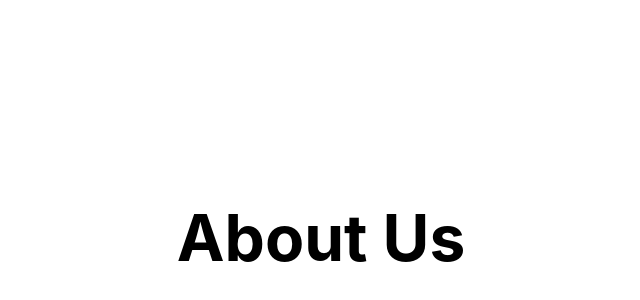
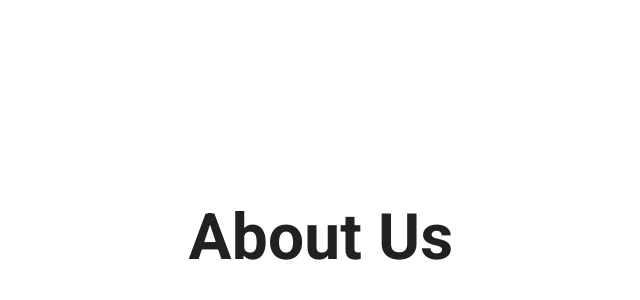
Before and after one commit to pabhi-pete/nextjs-playground, a Next.js app: page /about_us in a window 1280 px wide. Shown: the part 162-462 px from the top of the page, without its empty margins (319-959 px from the left). Built offline with nearby package versions, Linux system fonts and the light colour scheme.

Commit message:
update material-ui config

```diff
--- a/pages/_app.js
+++ b/pages/_app.js
@@ -1,7 +1,37 @@
-import '../styles/globals.css'
+import React from 'react';
+import PropTypes from 'prop-types';
+import Head from 'next/head';
+import { ThemeProvider } from '@material-ui/core/styles';
+import CssBaseline from '@material-ui/core/CssBaseline';
+import theme from '../src/theme';
 
-function MyApp({ Component, pageProps }) {
-  return <Component {...pageProps} />
+export default function MyApp(props) {
+  const { Component, pageProps } = props;
+
+  React.useEffect(() => {
+    // Remove the server-side injected CSS.
+    const jssStyles = document.querySelector('#jss-server-side');
+    if (jssStyles) {
+      jssStyles.parentElement.removeChild(jssStyles);
+    }
+  }, []);
+
+  return (
+    <React.Fragment>
+      <Head>
+        <title>My page</title>
+        <meta name="viewport" content="minimum-scale=1, initial-scale=1, width=device-width" />
+      </Head>
+      <ThemeProvider theme={theme}>
+        {/* CssBaseline kickstart an elegant, consistent, and simple baseline to build upon. */}
+        <CssBaseline />
+        <Component {...pageProps} />
+      </ThemeProvider>
+    </React.Fragment>
+  );
 }
 
-export default MyApp
+MyApp.propTypes = {
+  Component: PropTypes.elementType.isRequired,
+  pageProps: PropTypes.object.isRequired,
+};
--- /dev/null
+++ b/pages/_document.js
@@ -0,0 +1,68 @@
+import React from 'react';
+import Document, { Html, Head, Main, NextScript } from 'next/document';
+import { ServerStyleSheets } from '@material-ui/core/styles';
+import theme from '../src/theme';
+
+export default class MyDocument extends Document {
+  render() {
+    return (
+      <Html lang="en">
+        <Head>
+          {/* PWA primary color */}
+          <meta name="theme-color" content={theme.palette.primary.main} />
+          <link
+            rel="stylesheet"
+            href="https://fonts.googleapis.com/css?family=Roboto:300,400,500,700&display=swap"
+          />
+        </Head>
+        <body>
+          <Main />
+          <NextScript />
+        </body>
+      </Html>
+    );
+  }
+}
+
+// `getInitialProps` belongs to `_document` (instead of `_app`),
+// it's compatible with server-side generation (SSG).
+MyDocument.getInitialProps = async (ctx) => {
+  // Resolution order
+  //
+  // On the server:
+  // 1. app.getInitialProps
+  // 2. page.getInitialProps
+  // 3. document.getInitialProps
+  // 4. app.render
+  // 5. page.render
+  // 6. document.render
+  //
+  // On the server with error:
+  // 1. document.getInitialProps
+  // 2. app.render
+  // 3. page.render
+  // 4. document.render
+  //
+  // On the client
+  // 1. app.getInitialProps
+  // 2. page.getInitialProps
+  // 3. app.render
+  // 4. page.render
+
+  // Render app and page and get the context of the page with collected side effects.
+  const sheets = new ServerStyleSheets();
+  const originalRenderPage = ctx.renderPage;
+
+  ctx.renderPage = () =>
+    originalRenderPage({
+      enhanceApp: (App) => (props) => sheets.collect(<App {...props} />),
+    });
+
+  const initialProps = await Document.getInitialProps(ctx);
+
+  return {
+    ...initialProps,
+    // Styles fragment is rendered after the app and page rendering finish.
+    styles: [...React.Children.toArray(initialProps.styles), sheets.getStyleElement()],
+  };
+};
--- a/pages/signin.js
+++ b/pages/signin.js
@@ -31,7 +31,7 @@ const useStyles = makeStyles((theme) => ({
     height: '100vh',
   },
   image: {
-    backgroundImage: 'url(https://source.unsplash.com/random)',
+    backgroundImage: 'url(/signin.jpeg)',
     backgroundRepeat: 'no-repeat',
     backgroundColor:
       theme.palette.type === 'light' ? theme.palette.grey[50] : theme.palette.grey[900],
--- /dev/null
+++ b/src/theme.js
@@ -0,0 +1,22 @@
+import { createMuiTheme } from '@material-ui/core/styles';
+import { red } from '@material-ui/core/colors';
+
+// Create a theme instance.
+const theme = createMuiTheme({
+  palette: {
+    primary: {
+      main: '#556cd6',
+    },
+    secondary: {
+      main: '#19857b',
+    },
+    error: {
+      main: red.A400,
+    },
+    background: {
+      default: '#fff',
+    },
+  },
+});
+
+export default theme;
```
